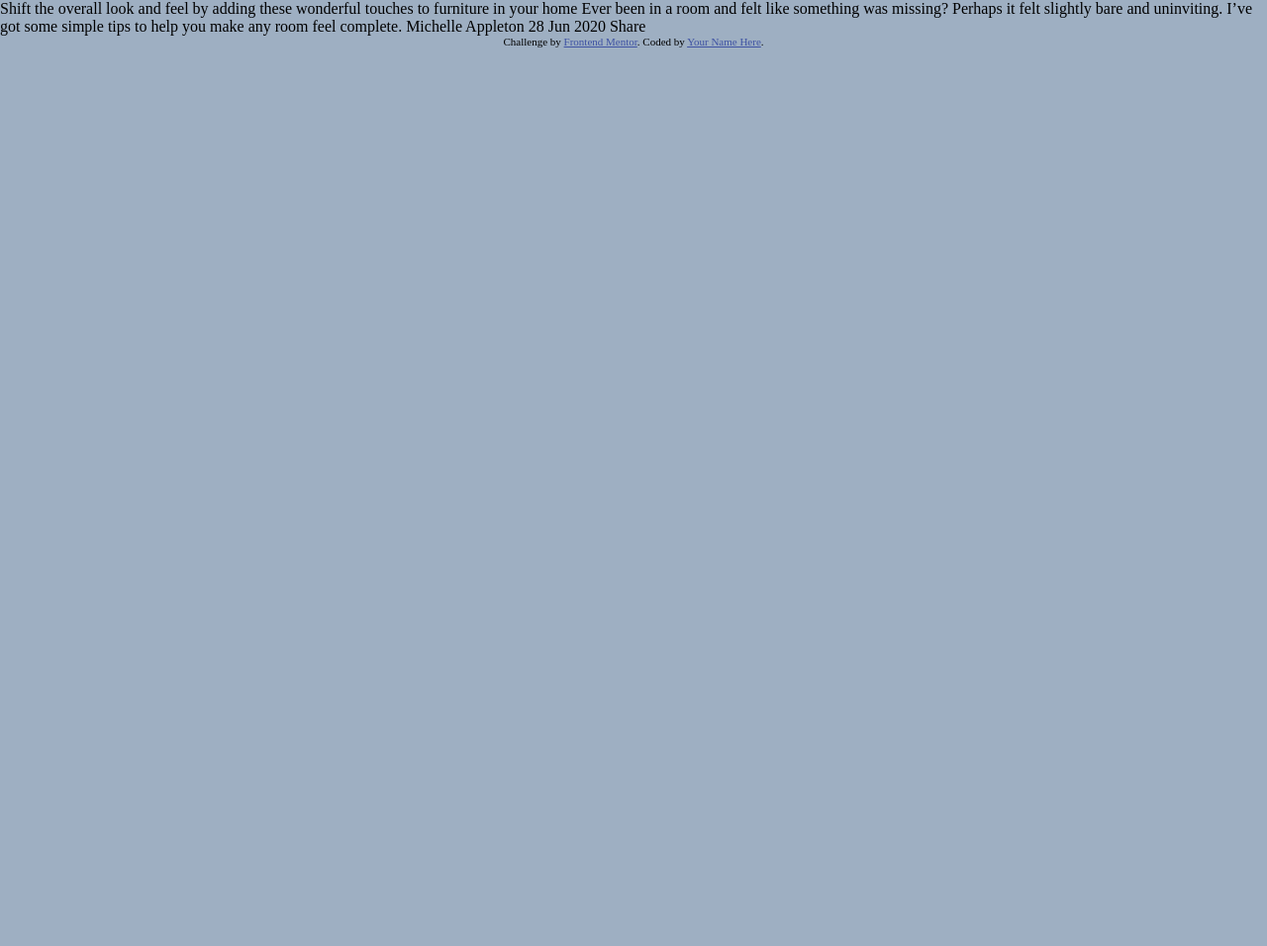
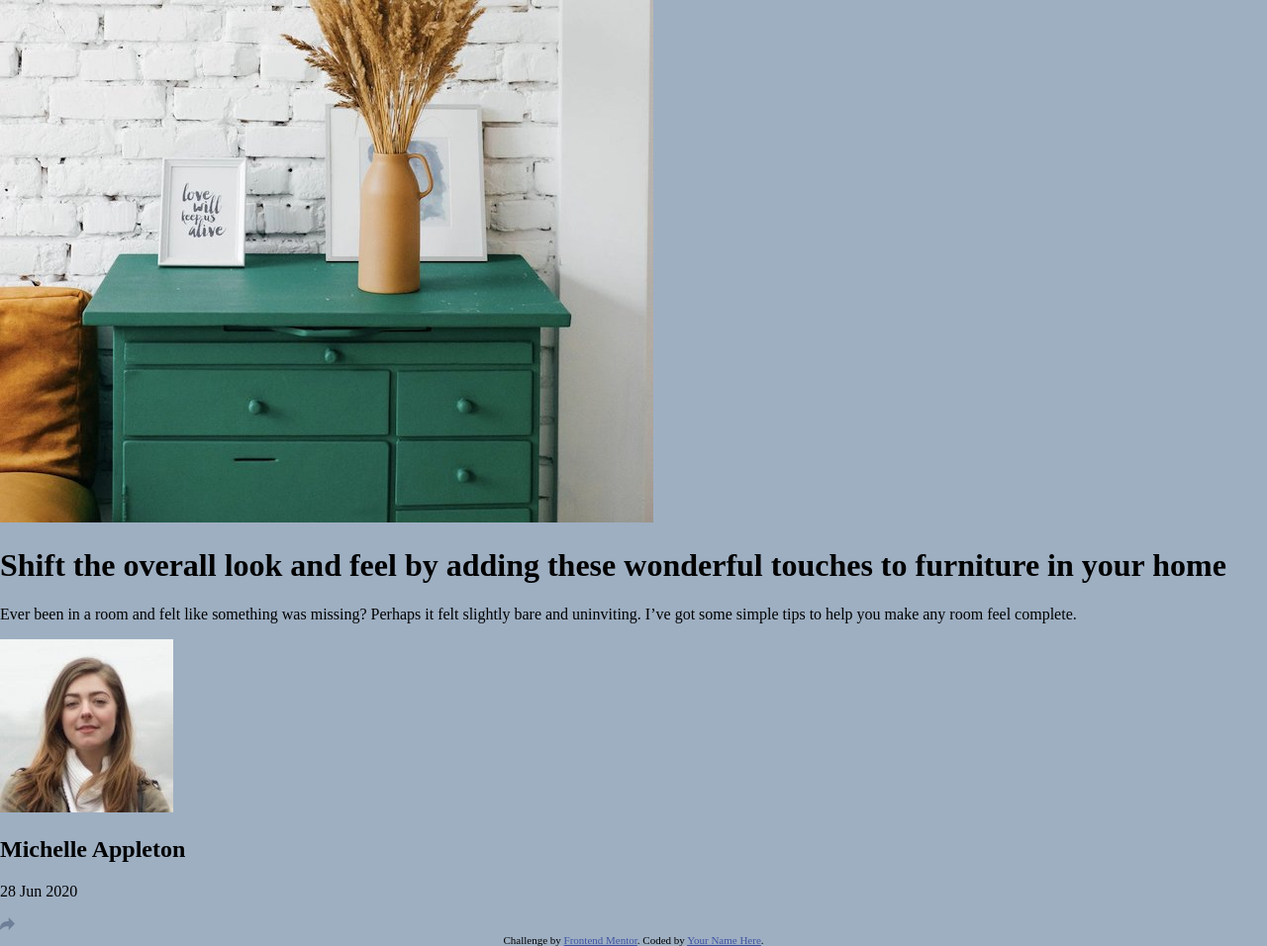
Before and after one commit to ltc870/articlepreviewcomponent, a website built with Vite: page index.html in a window 1280 px wide. Shown: the whole page at 99% size. Before the commit the page ends 800 px from the top, so only its background shows below. Built offline with nearby package versions, Linux system fonts and the light colour scheme.

Commit message:
added markup to index.html

```diff
--- a/index.html
+++ b/index.html
@@ -14,18 +14,30 @@
 </head>
 
 <body>
+  <div class="container">
+    <img src="/src/images/drawers.jpg" alt="picture of drawers">
+    <main>
+      <h1>Shift the overall look and feel by adding these wonderful
+        touches to furniture in your home</h1>
 
-  Shift the overall look and feel by adding these wonderful
-  touches to furniture in your home
+      <p>Ever been in a room and felt like something was missing? Perhaps
+        it felt slightly bare and uninviting. I’ve got some simple tips
+        to help you make any room feel complete.</p>
+    </main>
+    <footer>
+      <img src="/src/images/avatar-michelle.jpg" alt="">
+      <div>
+        <h2>Michelle Appleton</h2>
+        <p>28 Jun 2020</p>
+      </div>
+      <img src="/src/images/icon-share.svg" alt="">
+    </footer>
+  </div>
 
-  Ever been in a room and felt like something was missing? Perhaps
-  it felt slightly bare and uninviting. I’ve got some simple tips
-  to help you make any room feel complete.
 
-  Michelle Appleton
-  28 Jun 2020
 
-  Share
+
+  <!-- Share -->
 
   <div class="attribution">
     Challenge by <a href="https://www.frontendmentor.io?ref=challenge" target="_blank">Frontend Mentor</a>.
```
